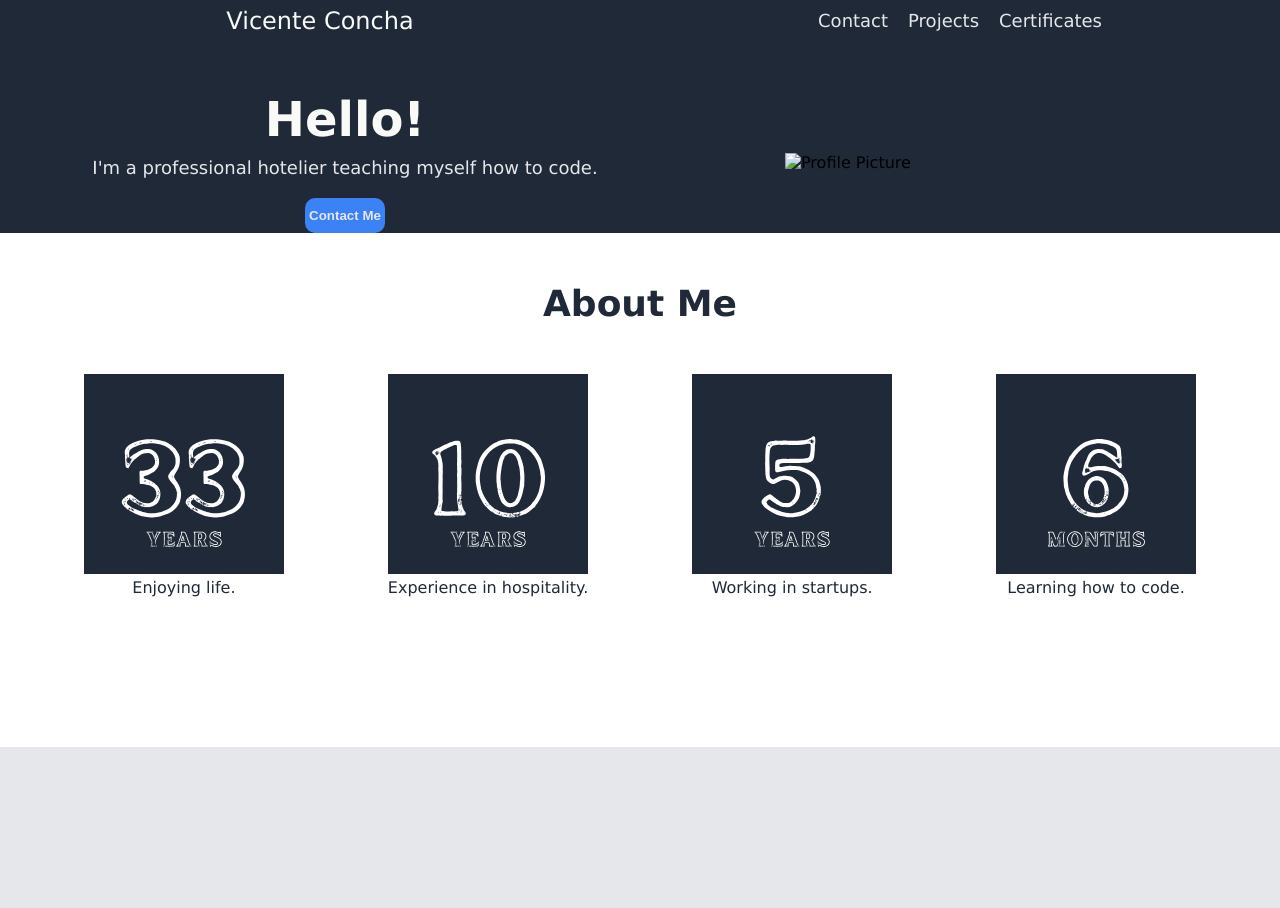
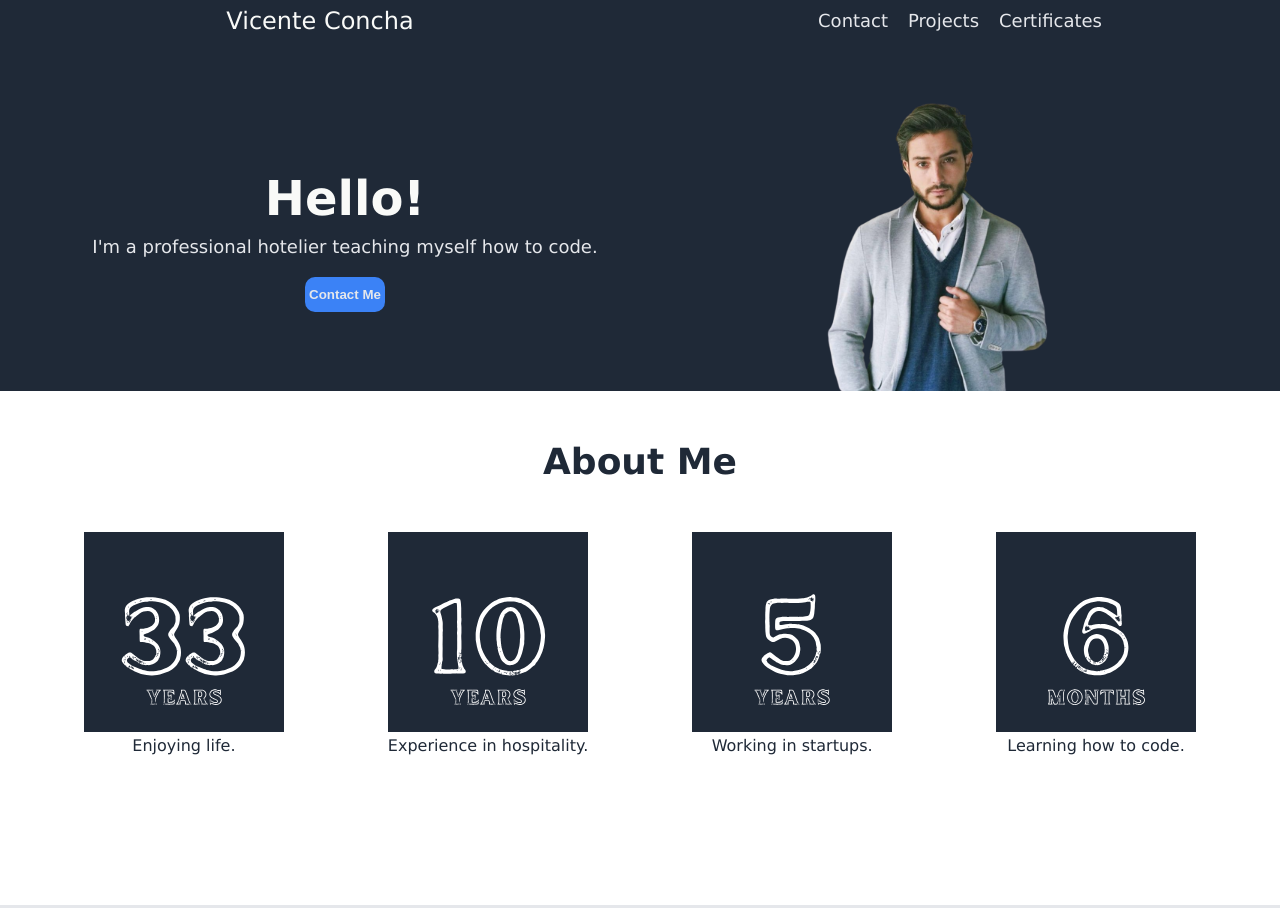
Before and after one commit to VinnieVidiVicho/top-landing-page, a plain HTML site: page index.html in a window 1280 px wide. Shown: the top 908 px of the page. Drawn offline with Linux system fonts and the light colour scheme; the site is published under a folder, as on GitHub Pages, so addresses that start at the root find nothing.

Commit message:
Fixed issue with header image

```diff
--- a/index.html
+++ b/index.html
@@ -30,7 +30,7 @@
                 <button class="header-btn" type="button"> <a href="https://github.com/VinnieVidiVicho" target="_blank">Contact Me</a></button>
             </div>
             <div class="content-left">
-                <img class="header-img" src="/images/profilepic.png" alt="Profile Picture">
+                <img class="header-img" src="images/profilepic.png" alt="Profile Picture">
             </div>
         </div>
     </div>
```
Also changed, not shown: images/profilepic.svg (added).
